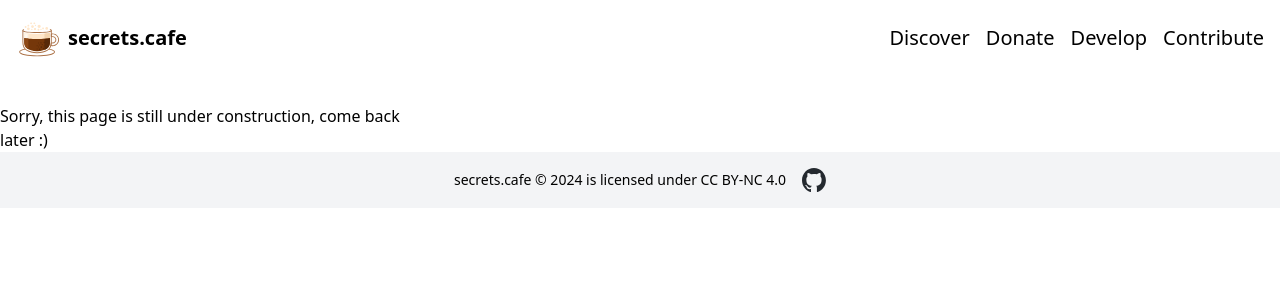
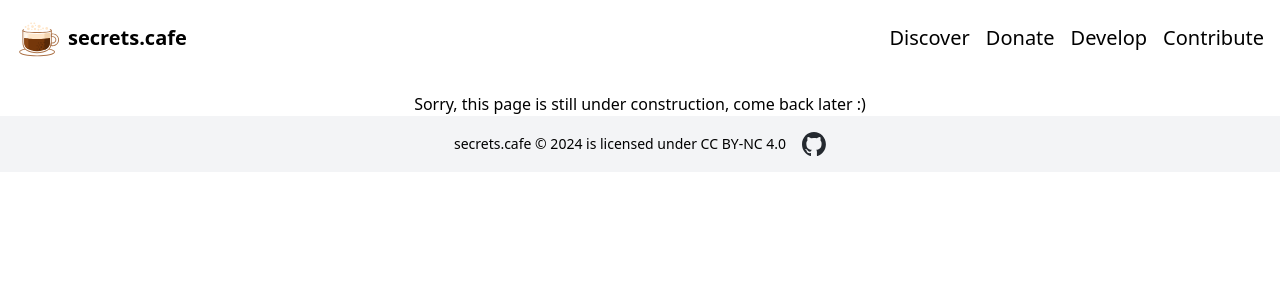
Before and after one commit to FssAy/secrets-cafe, a React (Vite) app in the folder react-front-end/secrets.cafe/: page /discover in a window 1280 px wide. Shown: the top 300 px of the page. Built offline with nearby package versions, Linux system fonts and the light colour scheme.

Commit message:
Changed the style

```diff
--- a/react-front-end/secrets.cafe/src/components/Layout/Footer.tsx
+++ b/react-front-end/secrets.cafe/src/components/Layout/Footer.tsx
@@ -2,7 +2,7 @@ import IntrovertCat from "@/assets/github-mark.svg";
 
 const Footer = () => {
     return (
-        <footer className="py-4 bg-gray-100">
+        <footer className="py-4 bg-gray-100 ">
             <div className="container mx-auto px-4 flex items-center justify-center space-x-4">
                 <a
                     href="https://creativecommons.org/licenses/by-nc/4.0/?ref=chooser-v1"
--- a/react-front-end/secrets.cafe/src/components/discover.tsx
+++ b/react-front-end/secrets.cafe/src/components/discover.tsx
@@ -1,7 +1,7 @@
 export default function Develop() {
 
   return (
-    <div className="grid grid-cols-3 items-center justify-center gap-5 mt-7">
+    <div className="items-center justify-center text-center">
       Sorry, this page is still under construction, come back later :)
     </div>
   );
```
